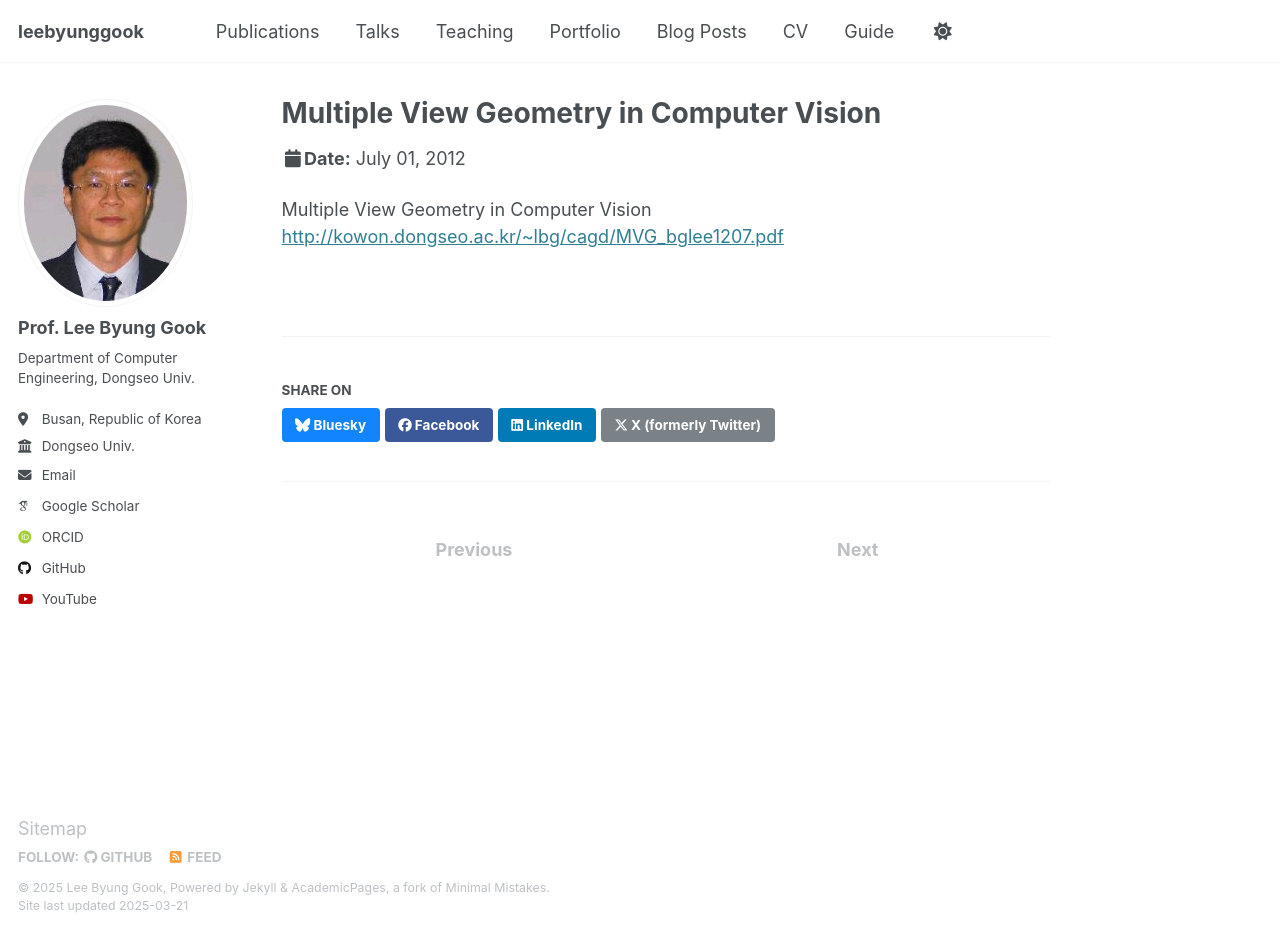
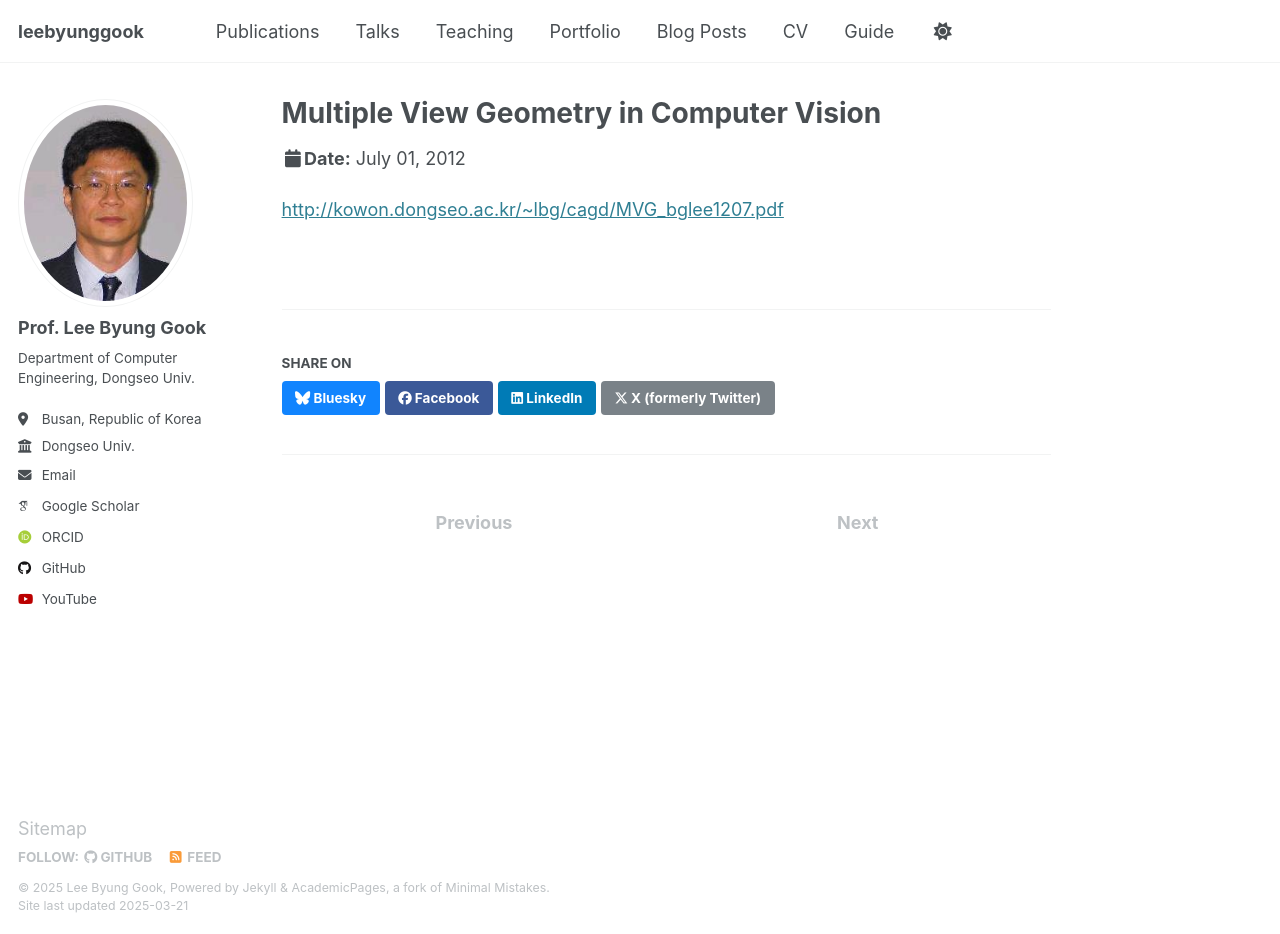
Before and after one commit to leebyunggook/leebyunggook.github.io, a Jekyll site: the page built from _talks/2012-07-01-MVG.md, in a window 1280 px wide and 934 px high. Built offline with Jekyll 4.4.1, drawn with Linux system fonts in a browser that asks for light colours; some web fonts are replaced.

Commit message:
Update 2012-07-01-MVG.md

```diff
--- a/_talks/2012-07-01-MVG.md
+++ b/_talks/2012-07-01-MVG.md
@@ -8,5 +8,4 @@ date: 2012-07-01
 location: "Dongseo Univ. Busan, Korea"
 ---
 
-Multiple View Geometry in Computer Vision
 [http://kowon.dongseo.ac.kr/~lbg/cagd/MVG_bglee1207.pdf](http://kowon.dongseo.ac.kr/~lbg/cagd/MVG_bglee1207.pdf)
```
